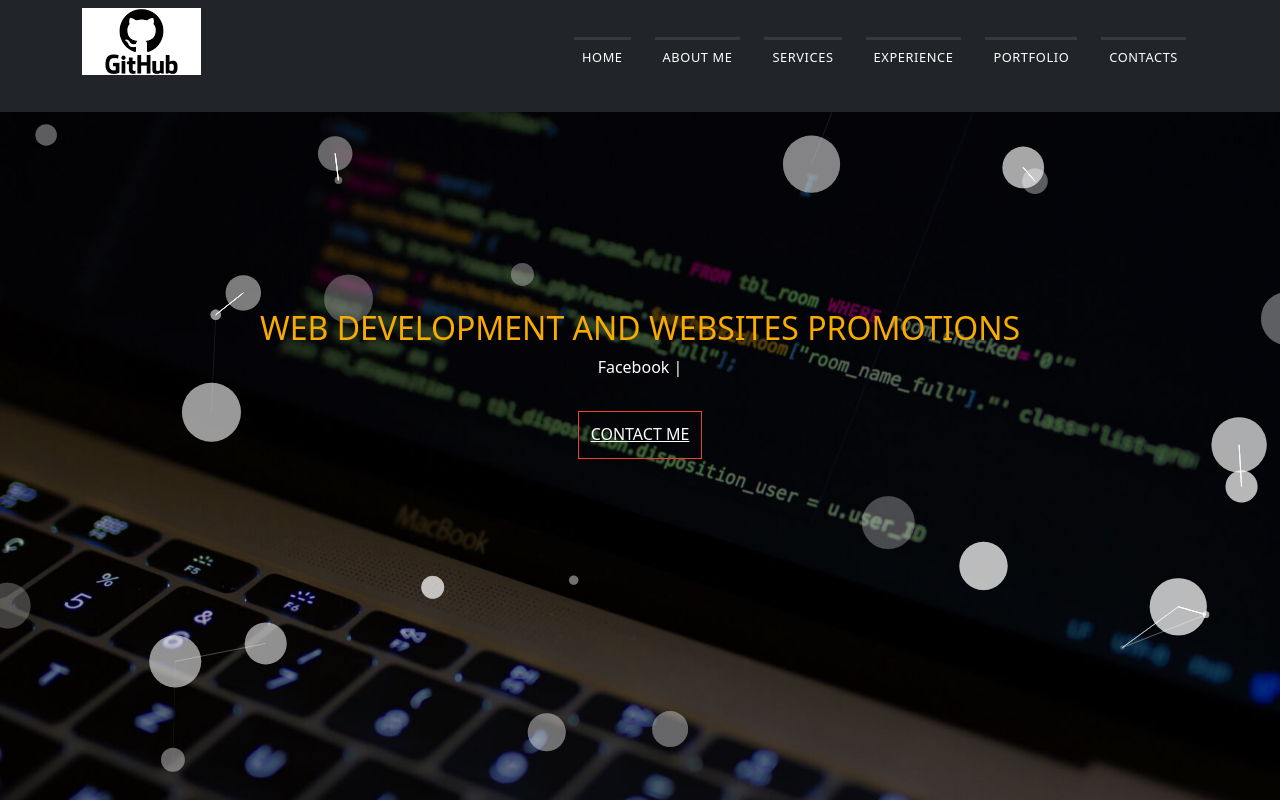
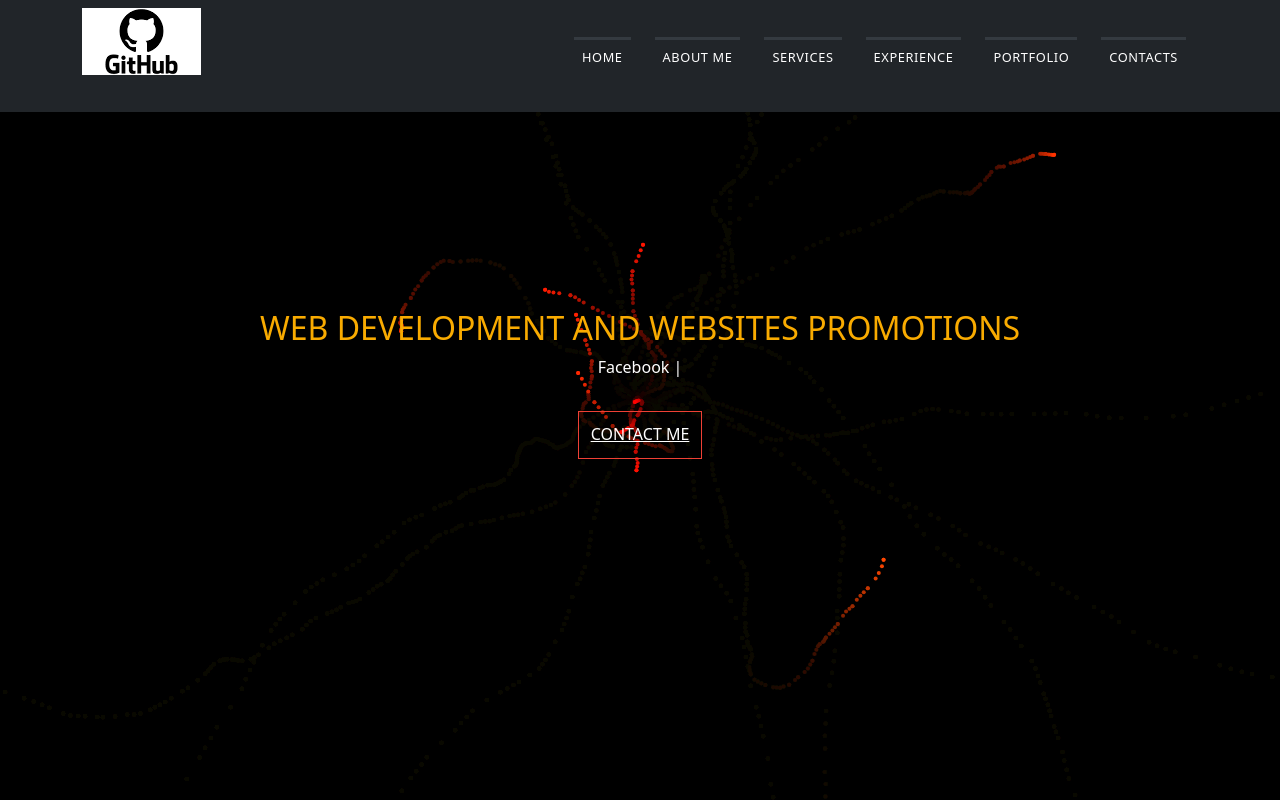
Before and after one commit to druss9/portfolio-project-1, a React (Create React App) app: page / in a window 1280 px wide. Shown: the top 802 px of the page. Built offline with nearby package versions, Linux system fonts and the light colour scheme; the HTML template or start-up script is replaced by a standard one.

Commit message:
Updated particles test

```diff
--- a/src/App.js
+++ b/src/App.js
@@ -15,120 +15,92 @@ class App extends Component {
     return (
       <div>
 
-         <Particles
-         className="particles-canvas"
+         <Particles className="particles-canvas"
           options={{
             fullScreen: {
               enable: false,
               zIndex: 0
             },
             particles: {
+              color: {
+                value: "#FF0000",
+                animation: {
+                  enable: true,
+                  speed: 10
+                }
+              },
+              move: {
+                attract: {
+                  enable: true,
+                  rotate: {
+                    distance: 100,
+                    x: 2000,
+                    y: 2000
+                  }
+                },
+                direction: "none",
+                enable: true,
+                outModes: {
+                  default: "destroy"
+                },
+                path: {
+                  clamp: false,
+                  enable: true,
+                  delay: {
+                    value: 0
+                  },
+                  generator: "polygonPathGenerator",
+                  options: {
+                    sides: 6,
+                    turnSteps: 30,
+                    angle: 30
+                  }
+                },
+                random: false,
+                speed: 3,
+                straight: false,
+                trail: {
+                  fillColor: "#000",
+                  length: 20,
+                  enable: true
+                }
+              },
               number: {
-                value: 30,
-                limit: 300,
                 density: {
                   enable: true,
-                  value_area: 900
+                  area: 800
+                },
+                value: 0
+              },
+              opacity: {
+                value: 1
+              },
+              shape: {
+                type: "circle"
+              },
+              size: {
+                value: 2
               }
             },
-              shape: {
-                type: "circle",
-                stroke: {
-                  width: 0,
-                  color: "##f9ab00"
+            background: {
+              color: "#000"
             },
-            polygon: {
-              nb_sides: 5
+            fullScreen: {
+              zIndex: -1
             },
-            image: {
-              src: "images/github.svg",
-              width: 100,
-              height: 100
-            }
-          },
-          opacity: {
-            value: 0.5,
-            random: true,
-            anim: {
-              enable: true,
-              speed: 1,
-              opacity_min: 0.5,
-              sync: false
-            }
+            emitters: {
+              direction: "none",
+              rate: {
+                quantity: 1,
+                delay: 0.25
               },
               size: {
-            value: 30,
-            random: true,
-            anim: {
-              enable: true,
-              speed: 10,
-              size_min: 10,
-              sync: false
-            }
+                width: 0,
+                height: 0
               },
-          line_linked: {
-            enable: true,
-            distance: 100,
-            color: "#ffffff",
-            opacity: 1,
-            width: 1
-          },
-          move: {
-            enable: true,
-            speed: 3,
-            direction: "none",
-            random: false,
-            straight: false,
-            out_mode: "out",
-            bounce: false,
-            attract: {
-              enable: false,
-              rotateX: 600,
-              rotateY: 1200
-            }
-          }
-        },
-        interactivity: {
-          detect_on: "canvas",
-          events: {
-            onHover: {
-              enable: true,
-              mode: "bubble",
-              parallax: {
-                enable: false,
-                force: 60,
-                smooth: 10
-              }
-            },
-            onClick: {
-              enable: true,
-              mode: "push"
-            },
-            resize: true
-          },
-          modes: {
-            grab: {
-              distance: 400,
-              lineLinked: {
-                opacity: 1
-              }
-            },
-            bubble: {
-              distance: 400,
-              size: 100,
-              duration: 2,
-              opacity: 1,
-              speed: 2
-            },
-            repulse: {
-              distance: 200
-            },
-            push: {
-              particles_nb: 4
-            },
-            remove: {
-              particles_nb: 2
-            }
+              position: {
+                x: 50,
+                y: 50
               }
             }
           }}
```
Also changed, not shown: 1 other file (tests, documents, lock files or other folders). Lines whose indentation alone changed are shown as unchanged.
